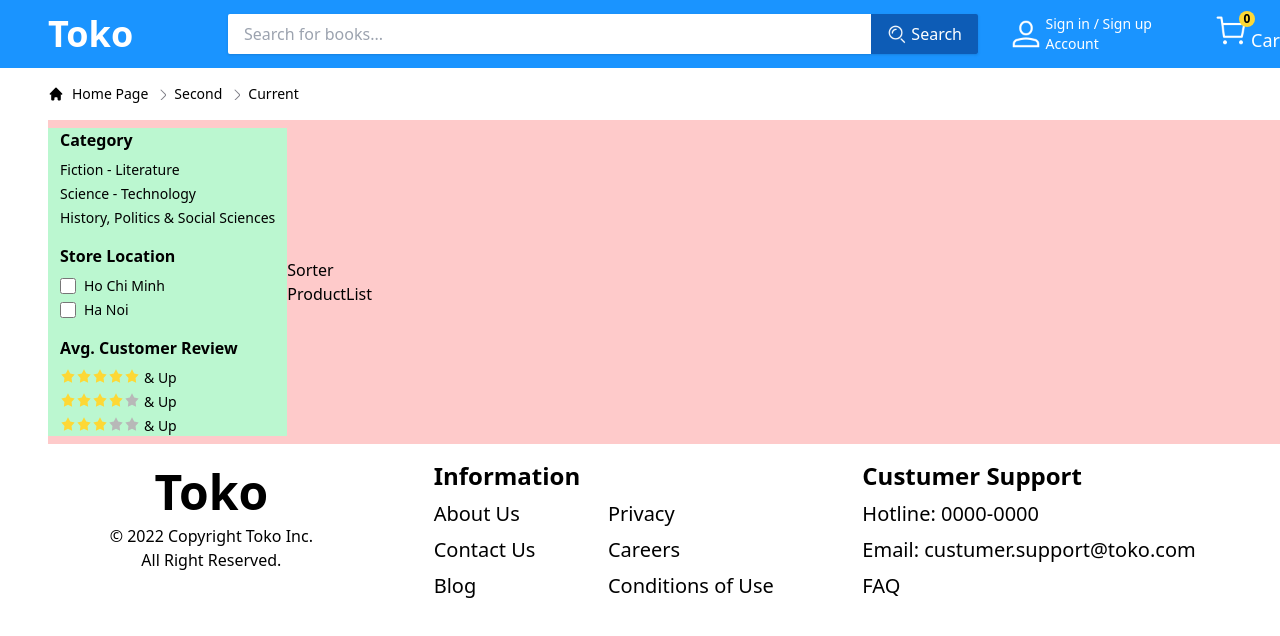
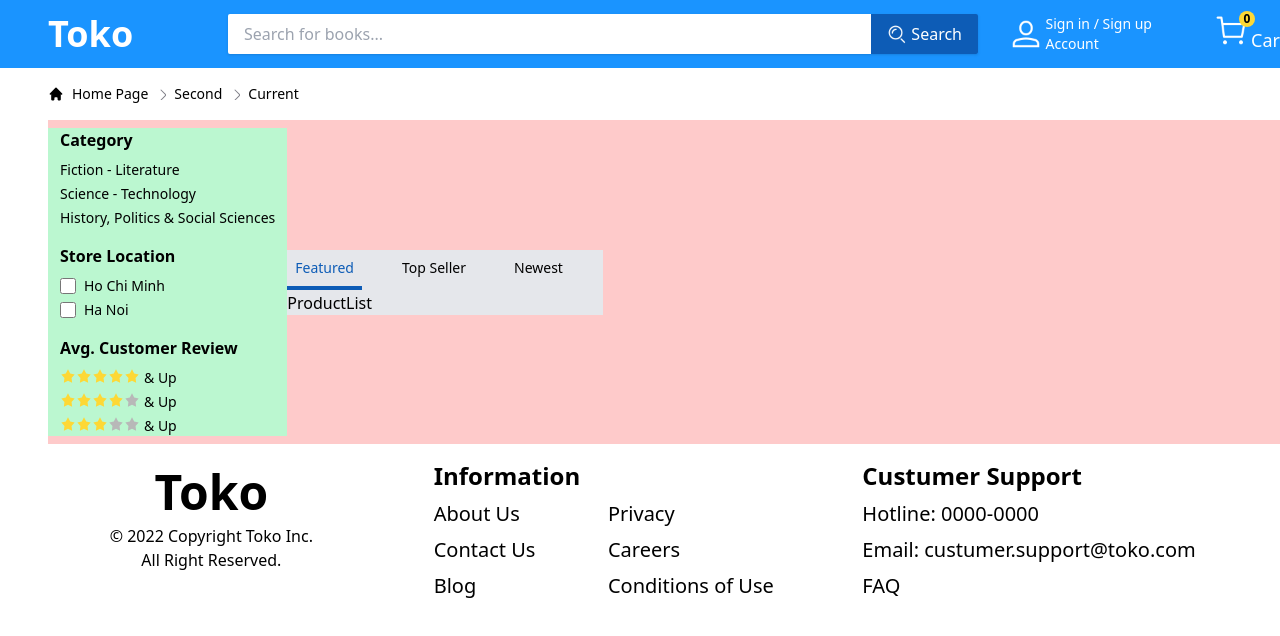
Before and after one commit to iamnmt/toko-ecommerce, a Next.js app: page / in a window 1280 px wide. Shown: the top 636 px of the page. Built offline with nearby package versions, Linux system fonts and the light colour scheme.

Commit message:
add sorter

```diff
--- /dev/null
+++ b/src/components/Sorter.tsx
@@ -0,0 +1,19 @@
+function Sorter() {
+  return (
+    <div className="text-sm font-medium text-center border-b border-gray-200">
+      <ul className="flex flex-wrap">
+          <li className="mr-8">
+              <a className="inline-block p-2 text-dark_blue rounded-t-lg border-b-4 border-dark_blue active cursor-pointer">Featured</a>
+          </li>
+          <li className="mr-8">
+              <a className="inline-block p-2 rounded-t-lg border-b-4 border-transparent hover:text-dark_blue hover:border-dark_blue cursor-pointer">Top Seller</a>
+          </li>
+          <li className="mr-8">
+              <a className="inline-block p-2 rounded-t-lg border-b-4 border-transparent hover:text-dark_blue hover:border-dark_blue cursor-pointer">Newest</a>
+          </li>
+      </ul>
+    </div>
+  )
+}
+
+export default Sorter
--- a/src/pages/index.tsx
+++ b/src/pages/index.tsx
@@ -1,6 +1,7 @@
 import type { NextPage } from 'next'
 import Head from 'next/head'
 import Sidebar from '../components/Sidebar'
+import Sorter from '../components/Sorter'
 
 const Home: NextPage = () => {
   return (
@@ -12,10 +13,8 @@ const Home: NextPage = () => {
       <div className="w-[1270px] mx-12">
         <div className="flex items-center py-2 bg-red-200">
           <Sidebar />
-          <div>
-            <div>
-              Sorter
-            </div>
+          <div className="bg-gray-200">
+            <Sorter/>
             <div>
               ProductList
             </div>
```
